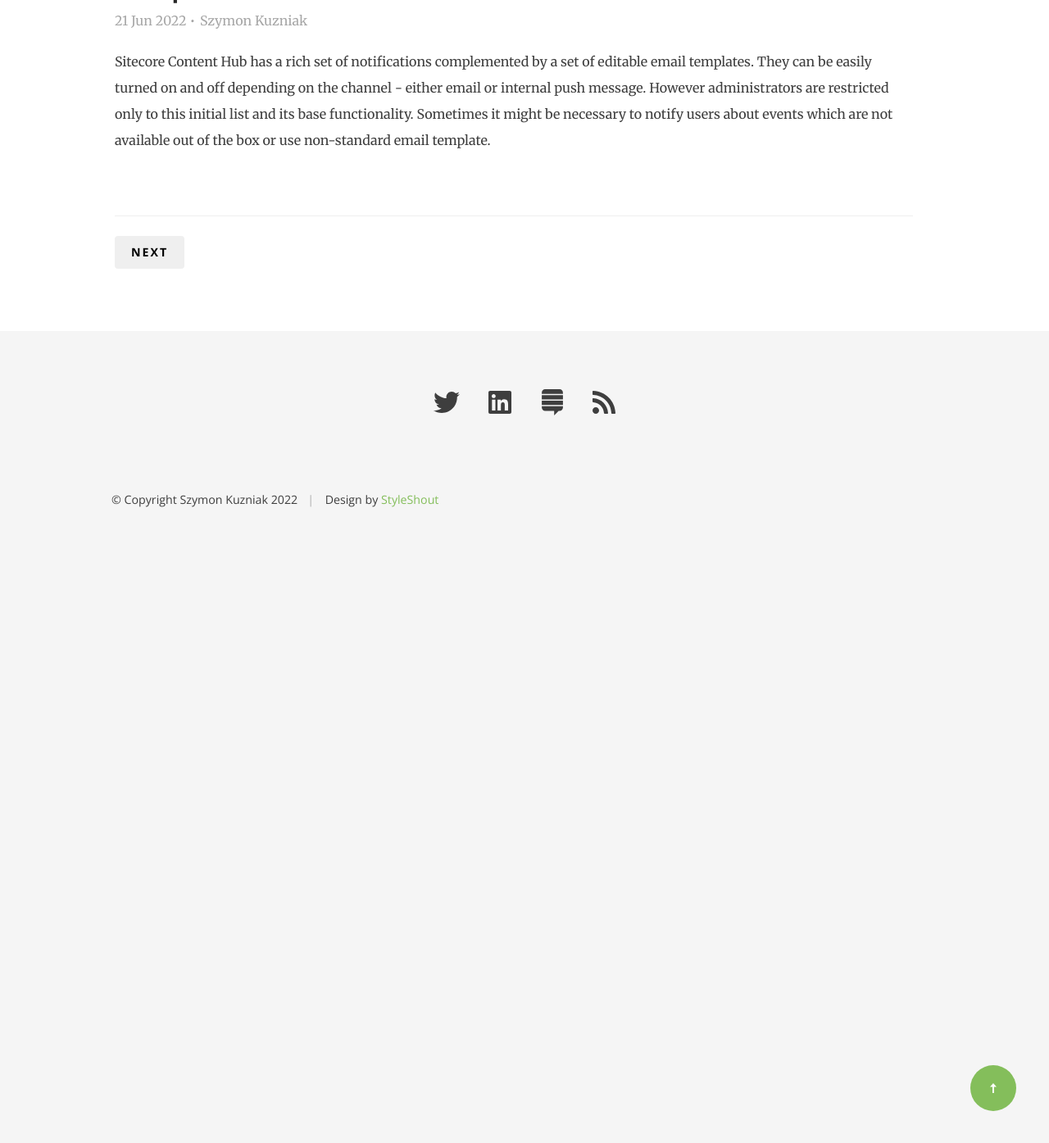
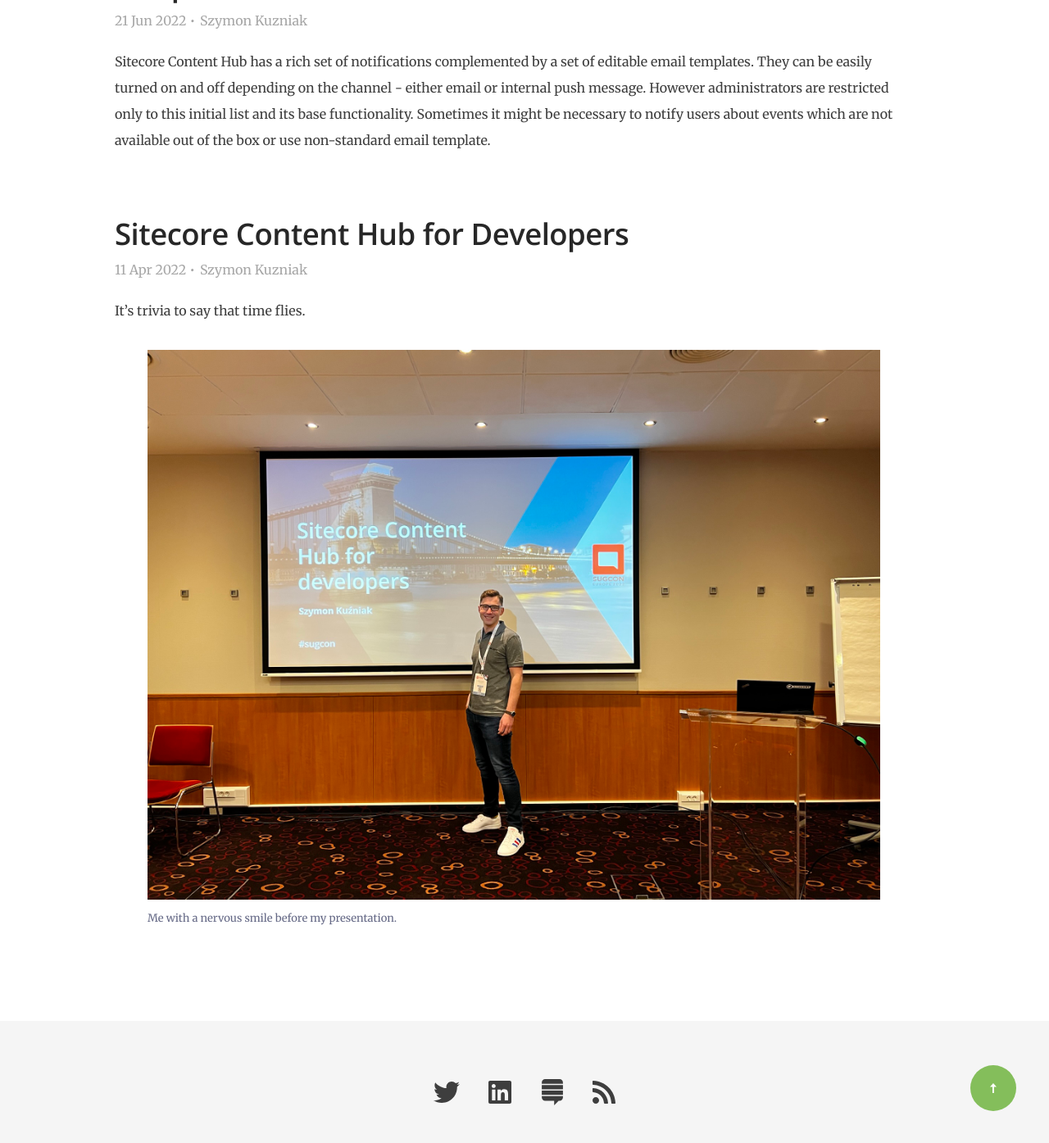
Before and after one commit to skuzniak/skuzniak.github.io, a Jekyll site: the page built from index.markdown, in a window 1280 px wide and 1400 px high, scrolled down 3141 px. Shown: the top 1395 px of the window at 82% size. Built offline with Jekyll 4.4.1, drawn with Linux system fonts in a browser that asks for light colours; the list of posts is cut into pages by our own code.

Commit message:
removed pagination

```diff
--- a/_config.yml
+++ b/_config.yml
@@ -39,7 +39,7 @@
 # Pagination Settings
 pagination:
   enabled: true
-  per_page: 10
+  per_page: 15
   permalink: '/page/:num/'
   title: ':title - page :num of :max'
   limit: 0
--- a/_layouts/blog.html
+++ b/_layouts/blog.html
@@ -3,7 +3,7 @@
 title: Blog
 ---
 
-{% for post in paginator.posts %}
+{% for post in site.posts %}
     <article class="entry">
 
         <header class="entry__header">
```
